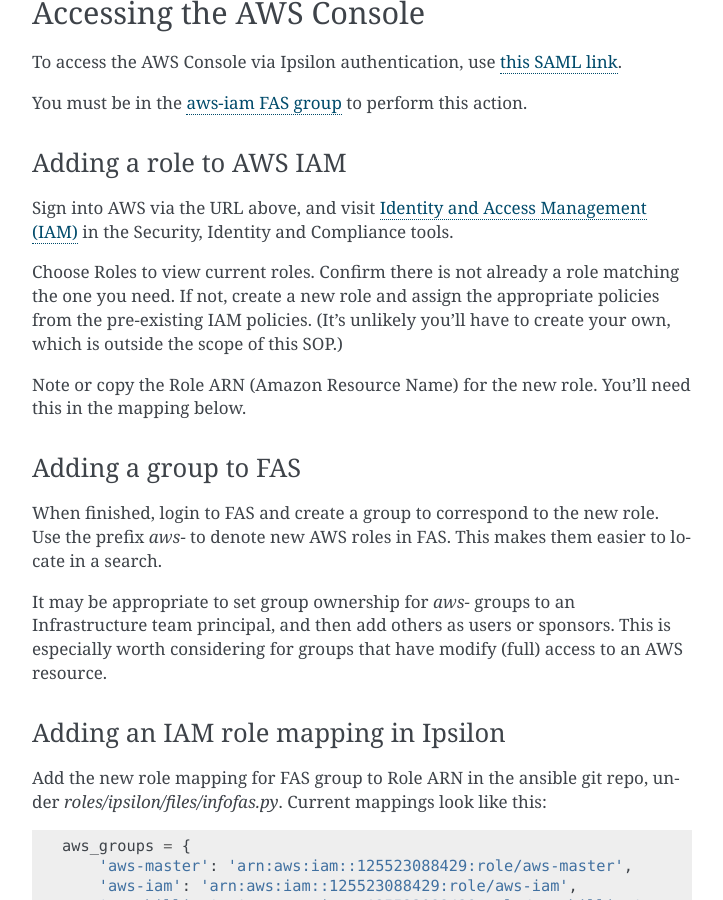
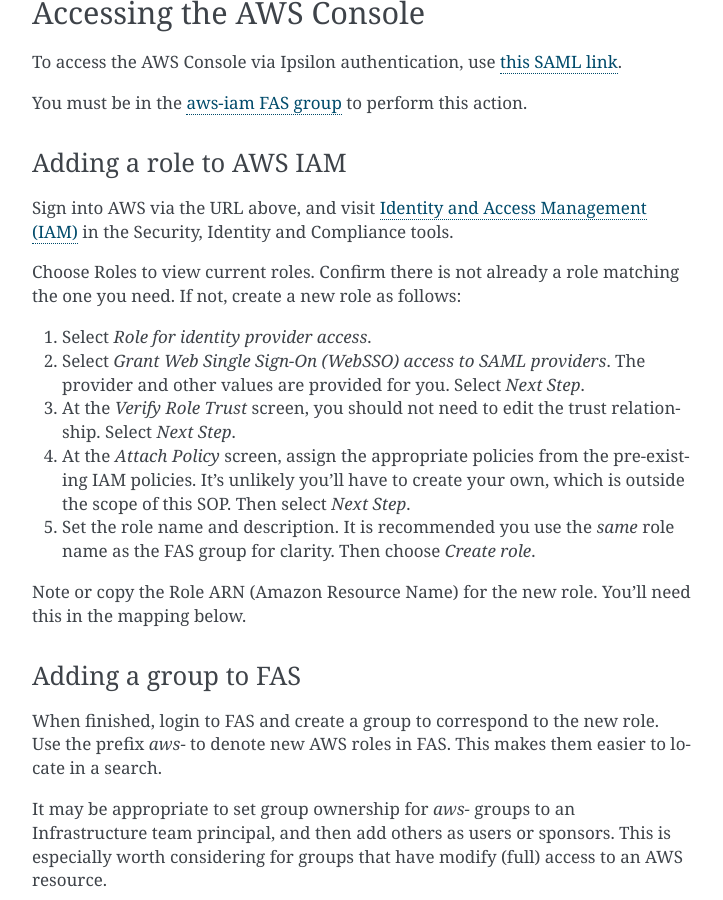
Before and after one commit to FrostyX/infra-docs, a Sphinx documentation site: the page built from docs/sysadmin-guide/sops/aws-access.rst, in a window 1280 px wide and 900 px high, scrolled down 679 px. Shown: the whole window, without its empty margins (388-1111 px from the left). Built offline with Sphinx 7.4.7, drawn with Linux system fonts in a browser that asks for light colours.

Commit message:
aws-access: improve steps for creating AWS role

```diff
--- a/docs/sysadmin-guide/sops/aws-access.rst
+++ b/docs/sysadmin-guide/sops/aws-access.rst
@@ -49,10 +49,21 @@
 Security, Identity and Compliance tools.
 
 Choose Roles to view current roles.  Confirm there is not already a
-role matching the one you need.  If not, create a new role and assign
-the appropriate policies from the pre-existing IAM policies.  (It's
-unlikely you'll have to create your own, which is outside the scope of
-this SOP.)
+role matching the one you need.  If not, create a new role as follows:
+
+1. Select *Role for identity provider access*.
+2. Select *Grant Web Single Sign-On (WebSSO) access to SAML
+   providers*.  The provider and other values are provided for you.
+   Select *Next Step*.
+3. At the *Verify Role Trust* screen, you should not need to edit the
+   trust relationship.  Select *Next Step*.
+4. At the *Attach Policy* screen, assign the appropriate policies from
+   the pre-existing IAM policies.  It's unlikely you'll have to
+   create your own, which is outside the scope of this SOP.  Then
+   select *Next Step*.
+5. Set the role name and description.  It is recommended you use the
+   *same* role name as the FAS group for clarity.  Then choose *Create
+   role*.
 
 Note or copy the Role ARN (Amazon Resource Name) for the new role.
 You'll need this in the mapping below.
```
